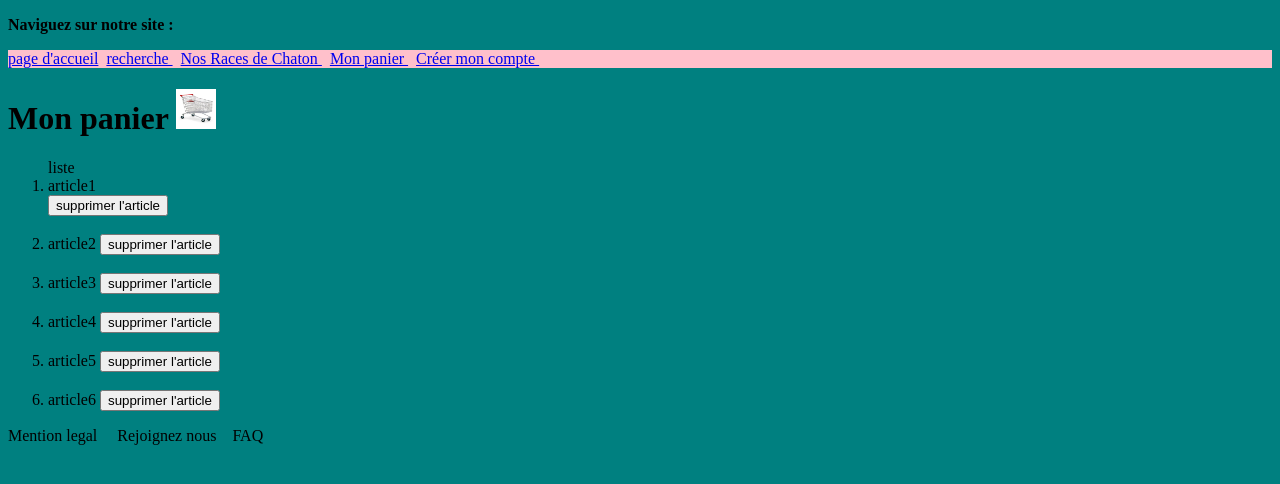
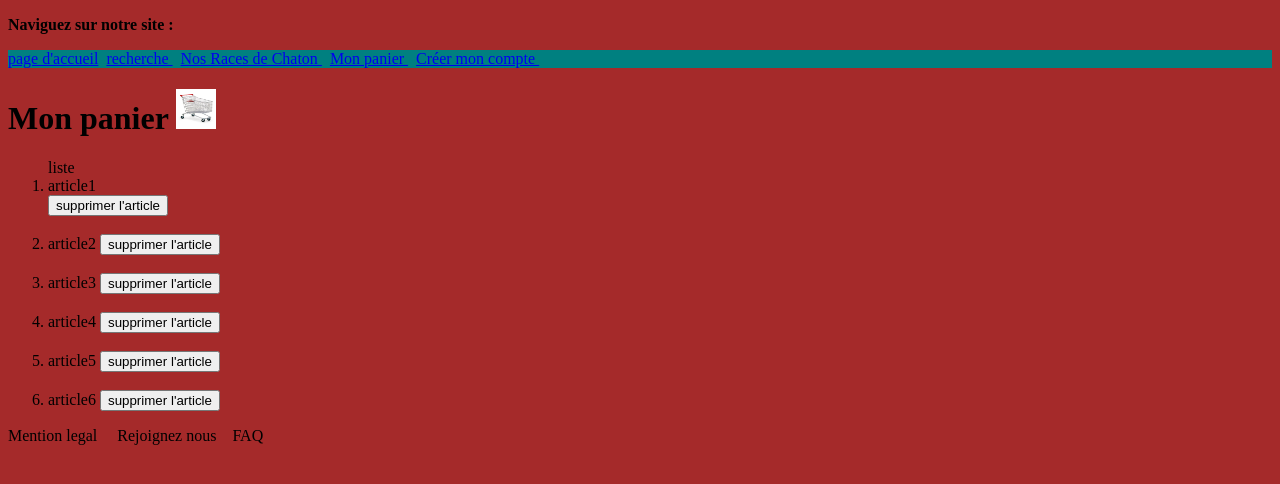
Before and after one commit to adriendelaurens/techno-web-project, a PHP site: page /cartpage.php in a window 1280 px wide. Shown: the top 484 px of the page. Run offline with PHP 8.4, Linux system fonts and the light colour scheme.

Commit message:
Update cartpage.css

```diff
--- a/cartpage.css
+++ b/cartpage.css
@@ -1,11 +1,6 @@
 
-
-header
-{
-	background-color : pink
-}
 
 body
 {
-	background-color : teal
+	background-color : brown
 }
```
